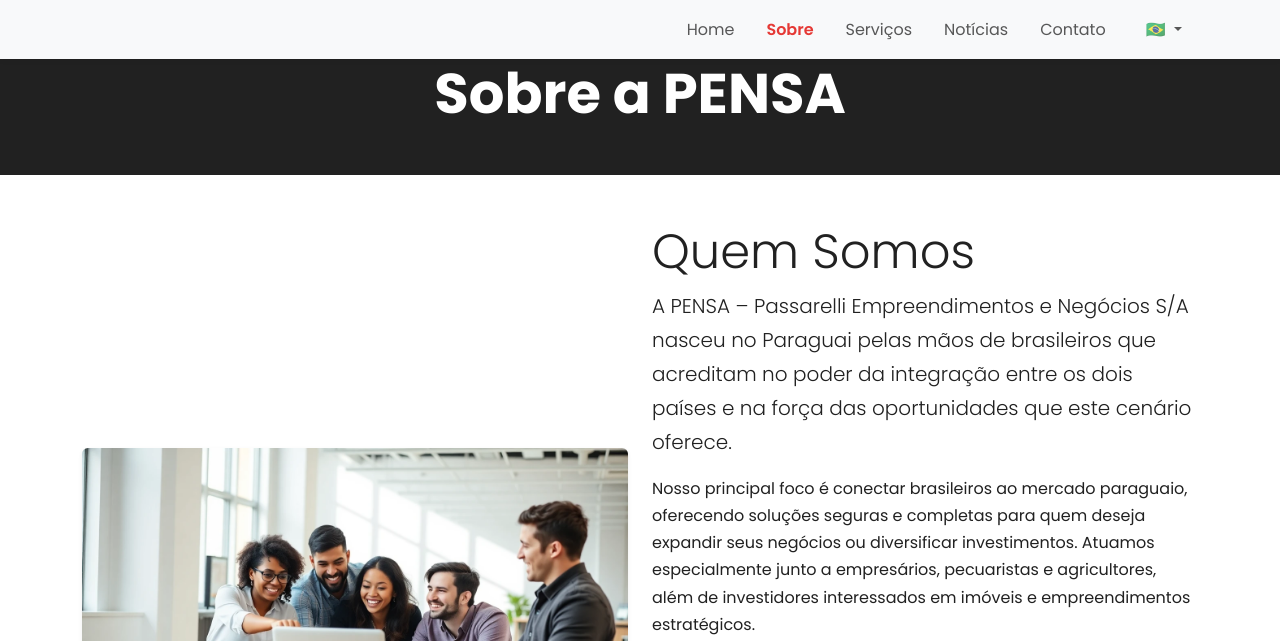
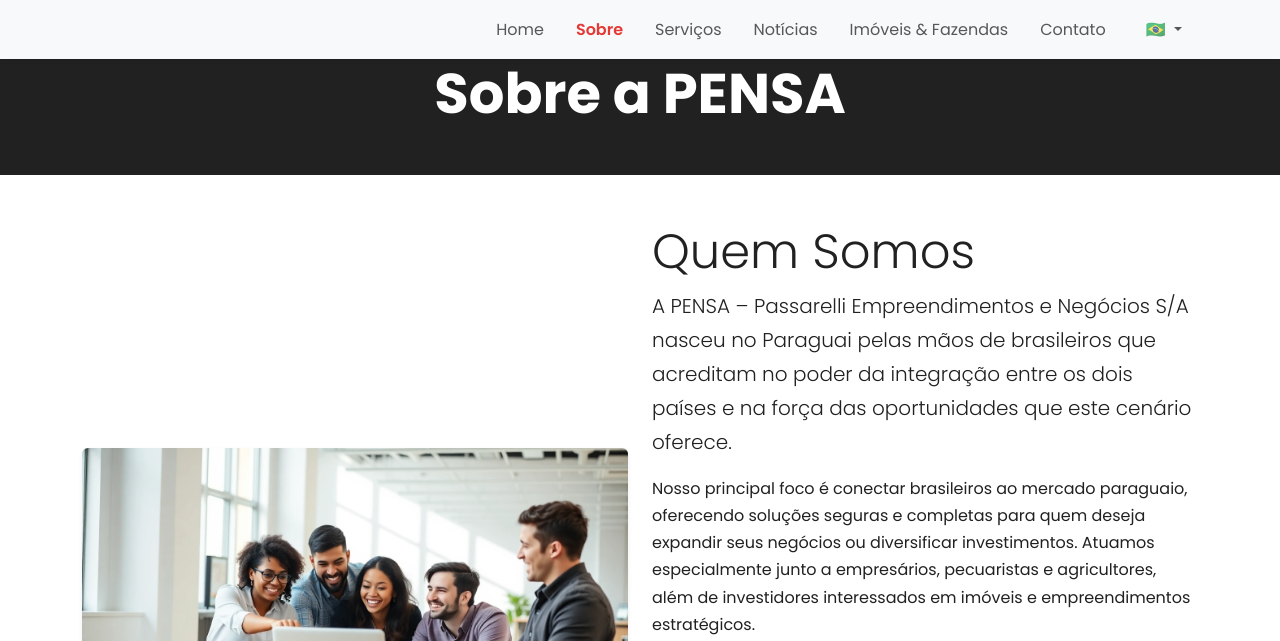
Before and after one commit to Adael-Oliveira/passarelli_2.0, a plain HTML site: page sobre.html in a window 1280 px wide. Shown: the top 641 px of the page. Drawn offline with nearby package versions, Linux system fonts and the light colour scheme.

Commit message:
Update sobre.html

```diff
--- a/sobre.html
+++ b/sobre.html
@@ -58,6 +58,9 @@
                         </li>
                          <li class="nav-item">
                             <a class="nav-link" href="noticias.html" data-translate="nav_news">Notícias</a>
+                        </li>
+                        <li class="nav-item">
+                            <a class="nav-link" href="imoveis.html" data-translate="nav_properties">Imóveis & Fazendas</a>
                         </li>
                         <li class="nav-item">
                             <a class="nav-link" href="contato.html" data-translate="nav_contact">Contato</a>
```
